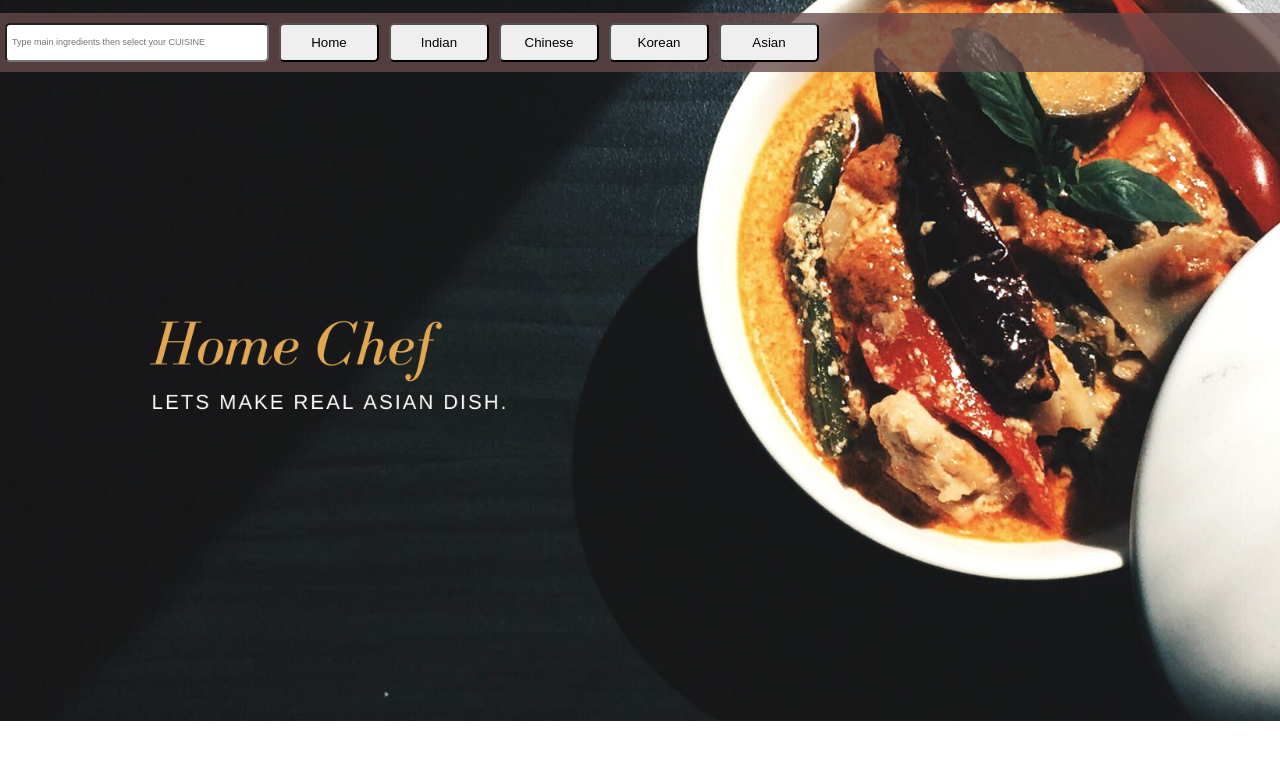
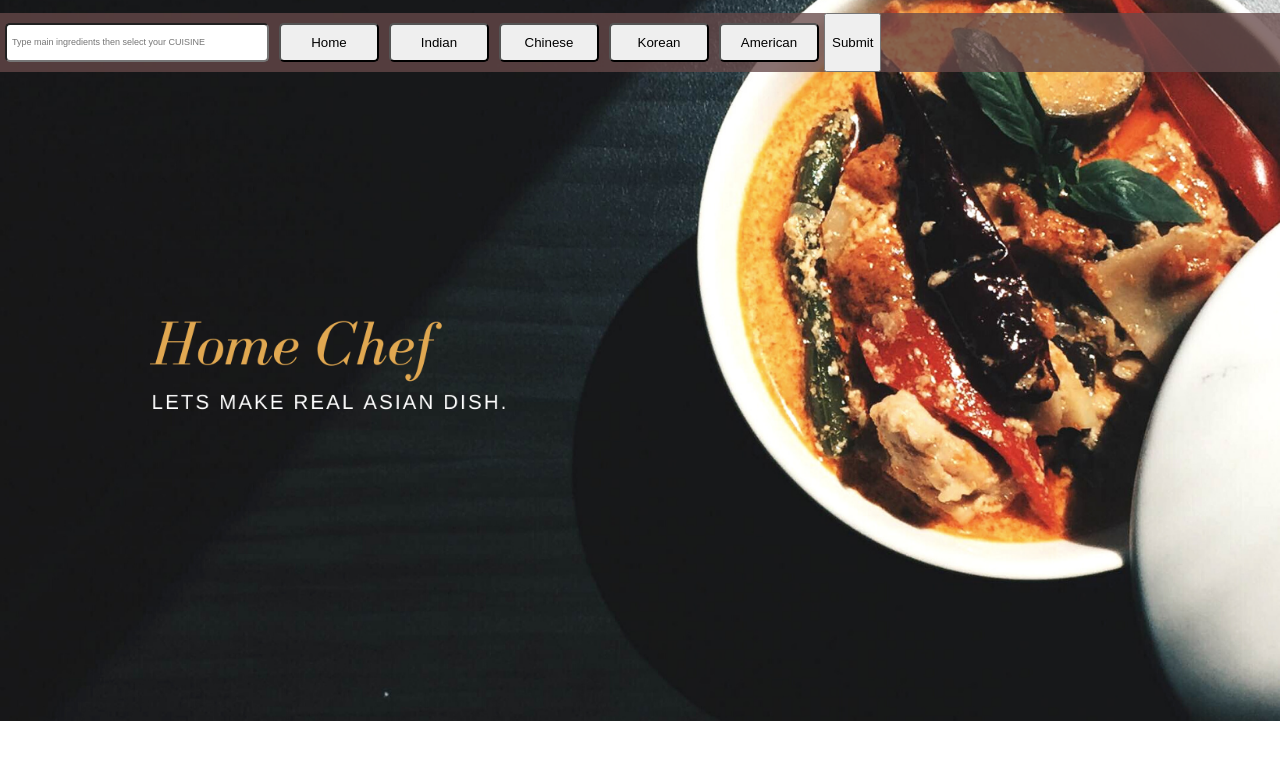
Before and after one commit to asaad227/asian-recipe, a React (Create React App) app: page /fav in a window 1280 px wide. Shown: the top 760 px of the page. Built offline with nearby package versions, Linux system fonts and the light colour scheme.

Commit message:
cusine type input bugs fixed

```diff
--- a/package.json
+++ b/package.json
@@ -9,6 +9,7 @@
     "cors": "^2.8.5",
     "react": "^18.1.0",
     "react-dom": "^18.1.0",
+    "react-router-dom": "^6.3.0",
     "react-scripts": "^5.0.1",
     "web-vitals": "^2.1.4"
   },
--- a/src/App.js
+++ b/src/Components/App/App.js
@@ -5,13 +5,14 @@ import './App.css';
 
 function App() {
   const [dishInput, setDishInput] = useState('');
-  const [cuisineInput, setcuisineInput] = useState('');
+  const [cuisineInput, setCuisineInput] = useState('');
   const [data, setData] = useState([]);
+
 
 
   async function testFetch(){
 
-    const responce = await fetch (`https://api.edamam.com/api/recipes/v2?type=public&q=${dishInput}&q=${cuisineInput}&app_id=${process.env.REACT_APP_API_ID}&app_key=${process.env.REACT_APP_API_KEY}&random=true`);
+    const responce = await fetch (`https://api.edamam.com/api/recipes/v2?type=public&q=${dishInput}&app_id=${process.env.REACT_APP_API_ID}&app_key=${process.env.REACT_APP_API_KEY}&cuisineType=${cuisineInput}&random=true`);
     const data = await responce.json();
     const {hits} = data
  console.log(hits)
@@ -21,24 +22,24 @@ function App() {
   function onSubmit(e){
     e.preventDefault();
     testFetch()
-    setcuisineInput('')
-    setcuisineInput(e.target.value)
 
   }
 
 
-
+ console.log(cuisineInput)
 
 
   return (
     <div className="App">
      <form onSubmit ={onSubmit} className='form'>
     <input className='textIn'  onChange={(e)=> {setDishInput(e.target.value)}} type='text' value={dishInput} placeholder='Type main ingredients then select your CUISINE'/>
-    <input id='home' className='cuisineInput' type='button' onClick={()=> window.location.reload()} value='Home' on='true'/>
-   <input id='indian' className='cuisineInput' type='button' onClick={onSubmit} value='Indian' on='true'/>
-   <input id='chinese' className='cuisineInput' type='button' onClick={onSubmit} value='Chinese' on='true'/>
-   <input id='korean' className='cuisineInput' type='button' onClick={onSubmit} value='Korean' on='true'/>
-   <input id='asian' className='cuisineInput' type='button' onClick={onSubmit} value='Asian' on='true'/>
+    <button id='home' className='cuisineInput' type='button' onClick={()=> window.location.reload()} value='Home'>Home</button>
+   <button id='Indian' className='cuisineInput' type='button' onClick={(e)=> {setCuisineInput(e.target.id)}} >Indian</button>
+   <button id='Chinese' className='cuisineInput' type='button' onClick={(e)=> {setCuisineInput(e.target.id)}} >Chinese </button>
+   <button id='Korean' className='cuisineInput' type='button' onClick={(e)=> {setCuisineInput(e.target.id)}}  >Korean</button>
+   <button id='American' className='cuisineInput' type='button' onClick={(e)=> {setCuisineInput(e.target.id)}} >American</button>
+
+   <button>Submit</button>
 
 
 
@@ -51,6 +52,7 @@ function App() {
 <div>
 <img src={e.recipe.image} width={200} height={200} alt={e.recipe.label}/>
 </div>
+<button onClick={()=> localStorage.setItem(e.recipe.label, JSON.stringify(e.recipe))} className="fa fa-heart"></button>
 <p className='ingredientPara'>{e.recipe.ingredientLines}</p>
 </section>)}
 </div>
--- a/src/index.js
+++ b/src/index.js
@@ -1,14 +1,17 @@
 import React from 'react';
 import ReactDOM from 'react-dom/client';
 import './index.css';
-import App from './App';
+import App from './Components/App/App';
 import reportWebVitals from './reportWebVitals';
+
 
 const root = ReactDOM.createRoot(document.getElementById('root'));
 root.render(
+
   <React.StrictMode>
     <App />
   </React.StrictMode>
+
 );
 
 // If you want to start measuring performance in your app, pass a function
```
Also changed, not shown: src/Components/Fav/Fav.js (added, +9 -0 lines), src/Components/App/App.css (renamed from src/App.css), 1 other file (tests, documents, lock files or other folders).
